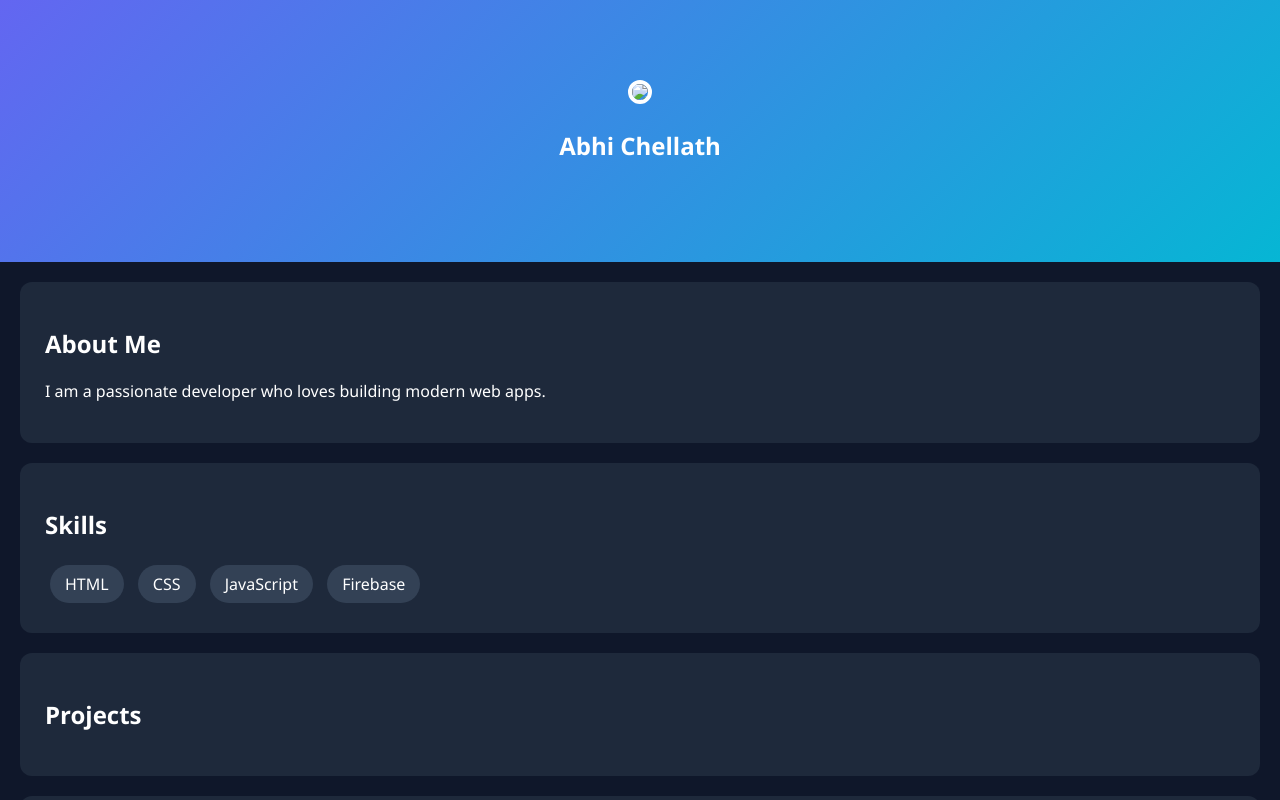
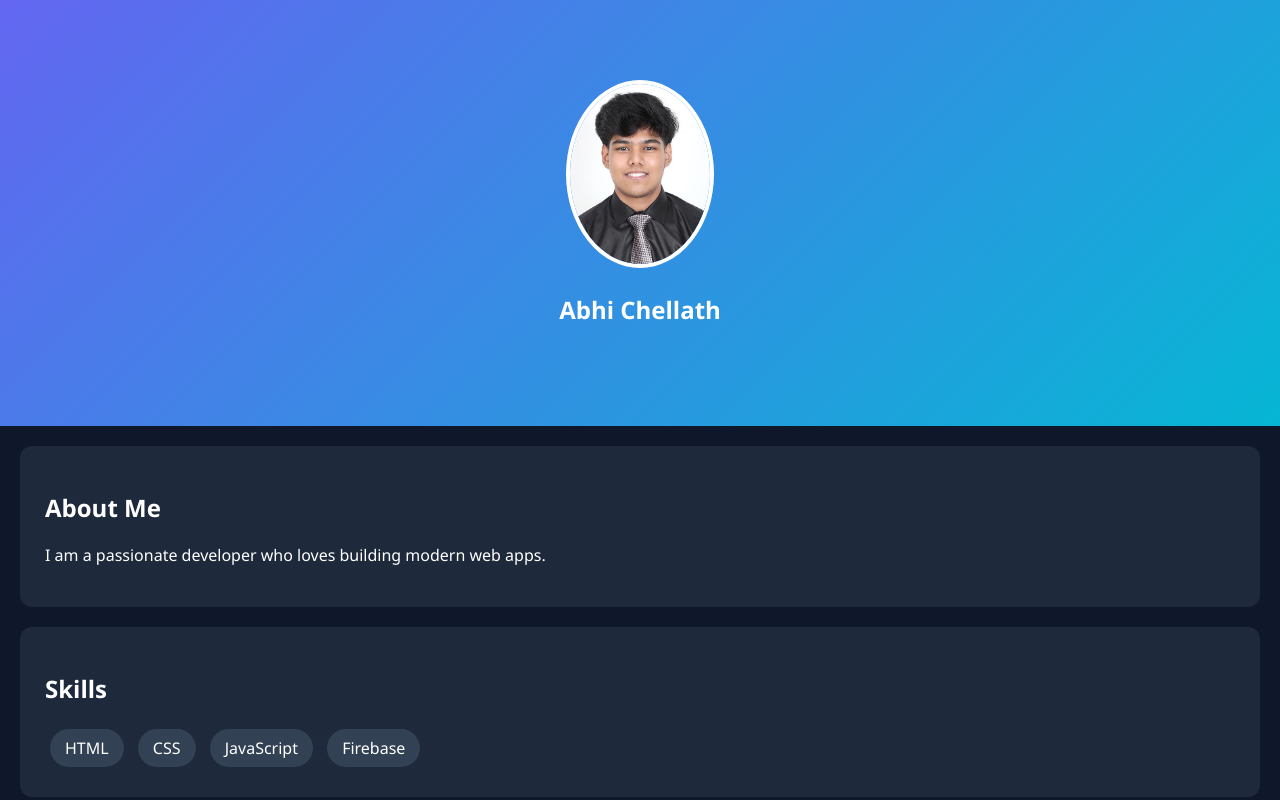
Before and after one commit to abhichellath/portfolio, a plain HTML site: page index.html in a window 1280 px wide. Shown: the top 800 px of the page. Drawn offline with Linux system fonts and the light colour scheme.

Commit message:
fix image

```diff
--- a/index.html
+++ b/index.html
@@ -8,7 +8,7 @@
 
   <!-- HERO -->
   <section class="hero">
-    <img src="assets/profile.jpg" class="profile">
+    <img src="assets/profile.jpeg" class="profile">
     <h1>Abhi Chellath</h1>
     <p class="typing"></p>
   </section>
```
